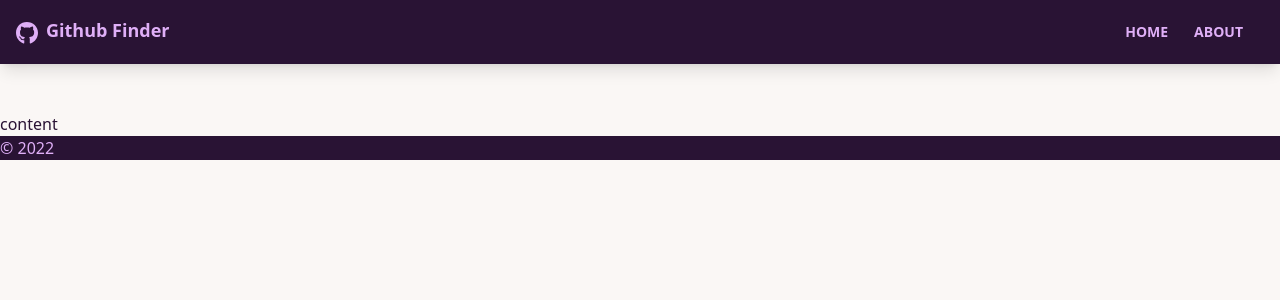
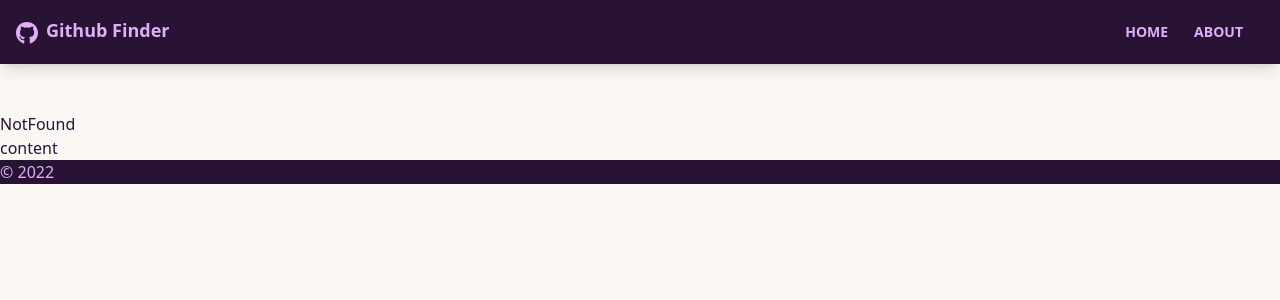
Before and after one commit to nilouhou/github-finder, a React (Create React App) app: page /user/1 in a window 1280 px wide. Shown: the top 300 px of the page. Built offline with nearby package versions, Linux system fonts and the light colour scheme.

Commit message:
router setup

```diff
--- a/src/App.js
+++ b/src/App.js
@@ -1,13 +1,23 @@
 import "./App.css";
-import { BrowserRouter as Router } from "react-router-dom";
+import { BrowserRouter as Router, Route, Routes } from "react-router-dom";
 
 import Nav from "./components/Nav/Nav";
 import Footer from "./components/Footer/Footer";
+import Home from "./components/pages/Home";
+import NotFound from "./components/pages/NotFound";
+import About from "./components/pages/About";
 
 function App() {
 	return (
 		<Router>
 			<Nav />
+			<Routes>
+				<Route path="/" element={<Home />} />
+				<Route path="/about" element={<About />} />
+				<Route path="/notfound" element={<NotFound />} />
+				<Route path="/*" element={<NotFound />} />
+			</Routes>
+
 			<main>content</main>
 			<Footer />
 		</Router>
--- /dev/null
+++ b/src/components/pages/About.jsx
@@ -0,0 +1,7 @@
+import React from "react";
+
+const About = () => {
+	return <div>About</div>;
+};
+
+export default About;
--- /dev/null
+++ b/src/components/pages/Home.jsx
@@ -0,0 +1,7 @@
+import React from "react";
+
+const Home = () => {
+	return <div>Home</div>;
+};
+
+export default Home;
--- /dev/null
+++ b/src/components/pages/NotFound.jsx
@@ -0,0 +1,7 @@
+import React from "react";
+
+const NotFound = () => {
+	return <div>NotFound</div>;
+};
+
+export default NotFound;
```
